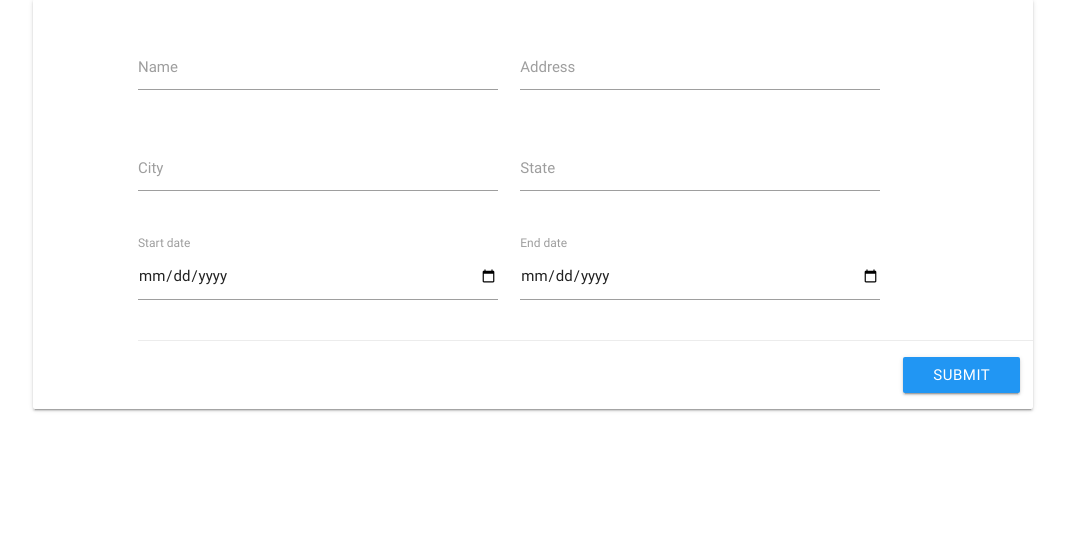
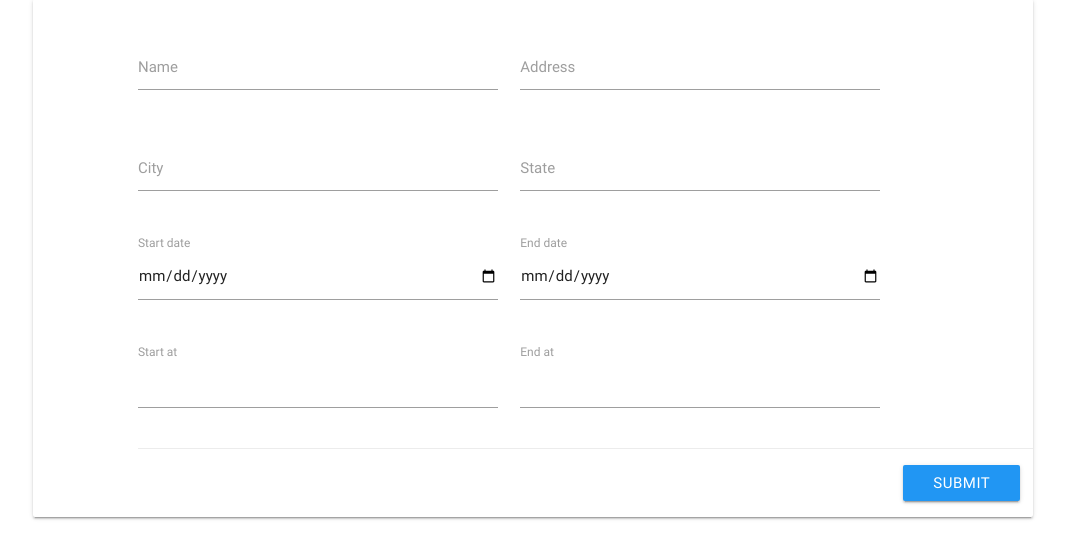
Before and after one commit to werberth/EventPlus, a Django app: template frontend/templates/events/crud_event.html in a window 1280 px wide. Shown: the part 90-649 px from the top of the page, without its empty margins (129-1194 px from the left). Run offline with Django 3.2, Linux system fonts and the light colour scheme; the template is opened without the code that fills it, so the values that code supplies are empty, except form fields; tables that the repository leaves empty hold one stand-in row (values such as "Sample post"); form fields are guessed from the names that the template uses; style sheets or scripts are compiled from the project's sources; some libraries are stand-ins or nearby versions.

Commit message:
Adding validation to dates and times of the event

```diff
--- a/frontend/templates/events/crud_event.html
+++ b/frontend/templates/events/crud_event.html
@@ -41,6 +41,18 @@
 					</div>
 				</div>
 
+				<div class="row">
+					<div class="col s5">
+						<label>{{ form.start_at.label}}</label>
+						{% render_field form.start_at class="timepicker" %}
+					</div>
+					<div class="col s5">
+						<label>{{ form.end_at.label}}</label>
+						{% render_field form.end_at class="timepicker" %}
+					</div>
+				</div>
+
+
 				{% include "utils/forms_error.html" %}
 
                 <div class="card-action">
```
Also changed, not shown: eventplus/events/forms.py (+21 -0 lines).
